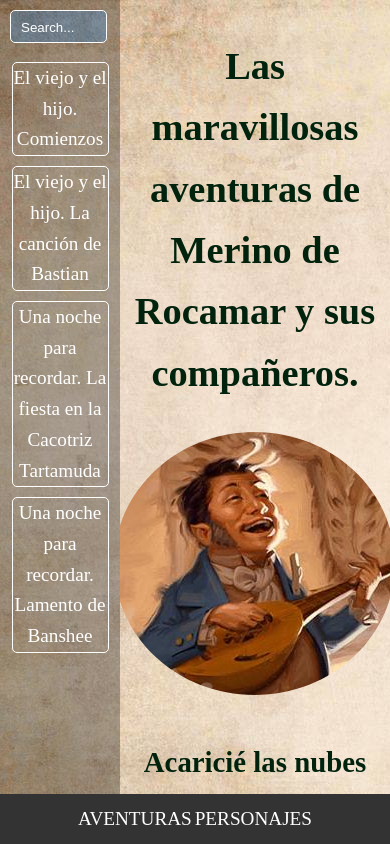
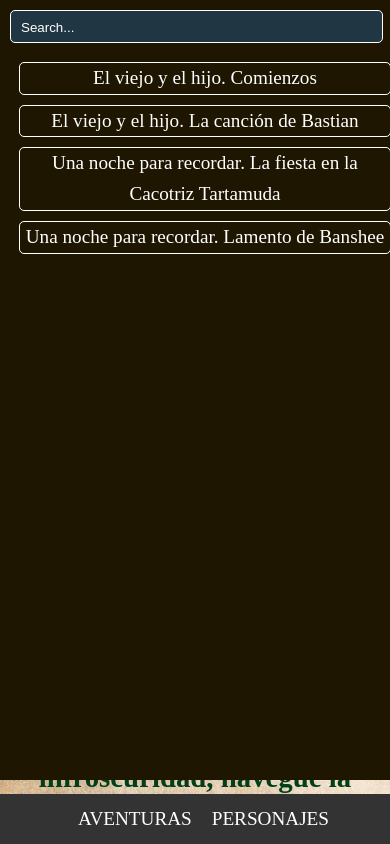
Before and after one commit to Varlas/rocabros_glossary, a React (Vite) app: page / in a window 390 px wide. Both pictures are taken after a click on the item "AVENTURAS". Built offline with nearby package versions, Linux system fonts and the light colour scheme; a web font is replaced by a local one.

Commit message:
mobile styles done

```diff
--- a/src/App.css
+++ b/src/App.css
@@ -13,7 +13,7 @@ h3 {
   font-family: 'Platypi', serif;
   font-optical-sizing: auto;
   font-style: normal;
-  color: #01230e;
+  color: #003f18;
 }
 
 .container {
--- a/src/App.tsx
+++ b/src/App.tsx
@@ -14,6 +14,9 @@ function App() {
 
   const handleMenuClick = (id: number): void => {
     setSelectedId(id);
+    if (window.innerWidth <= 768) {
+      setShowLateralMenu(false);
+    }
   };
   const handleOptionClick = (option: Option): void => {
     setOption(option);
--- a/src/components/Character/Character.css
+++ b/src/components/Character/Character.css
@@ -15,3 +15,9 @@
 .character-content {
   margin-top: 50px;
 }
+
+@media (max-width: 768px) {
+  .character-item {
+    padding: 20px;
+  }
+}
--- a/src/components/Content/Content.css
+++ b/src/components/Content/Content.css
@@ -3,3 +3,9 @@
   overflow-y: auto; /* Añade barra lateral para el desbordamiento vertical */
   padding: 100px;
 }
+
+@media (max-width: 768px) {
+  .main-content {
+    padding: 20px;
+  }
+}
--- a/src/components/NavBar/NavBar.css
+++ b/src/components/NavBar/NavBar.css
@@ -24,5 +24,10 @@
     position: fixed;
     bottom: 0;
     width: 100%;
+    margin-right: 10px;
+  }
+
+  .nav ul li {
+    margin-right: 20px;
   }
 }
--- a/src/components/SidePanel/SidePanel.css
+++ b/src/components/SidePanel/SidePanel.css
@@ -77,3 +77,14 @@
   /* Firefox 18- */
   color: #ffffff;
 }
+
+@media (max-width: 768px) {
+  .side_panel {
+    position: fixed;
+    top: 0;
+    left: 0;
+    width: 100%;
+    height: 90%;
+    background-color: rgb(30, 22, 0);
+  }
+}
```
